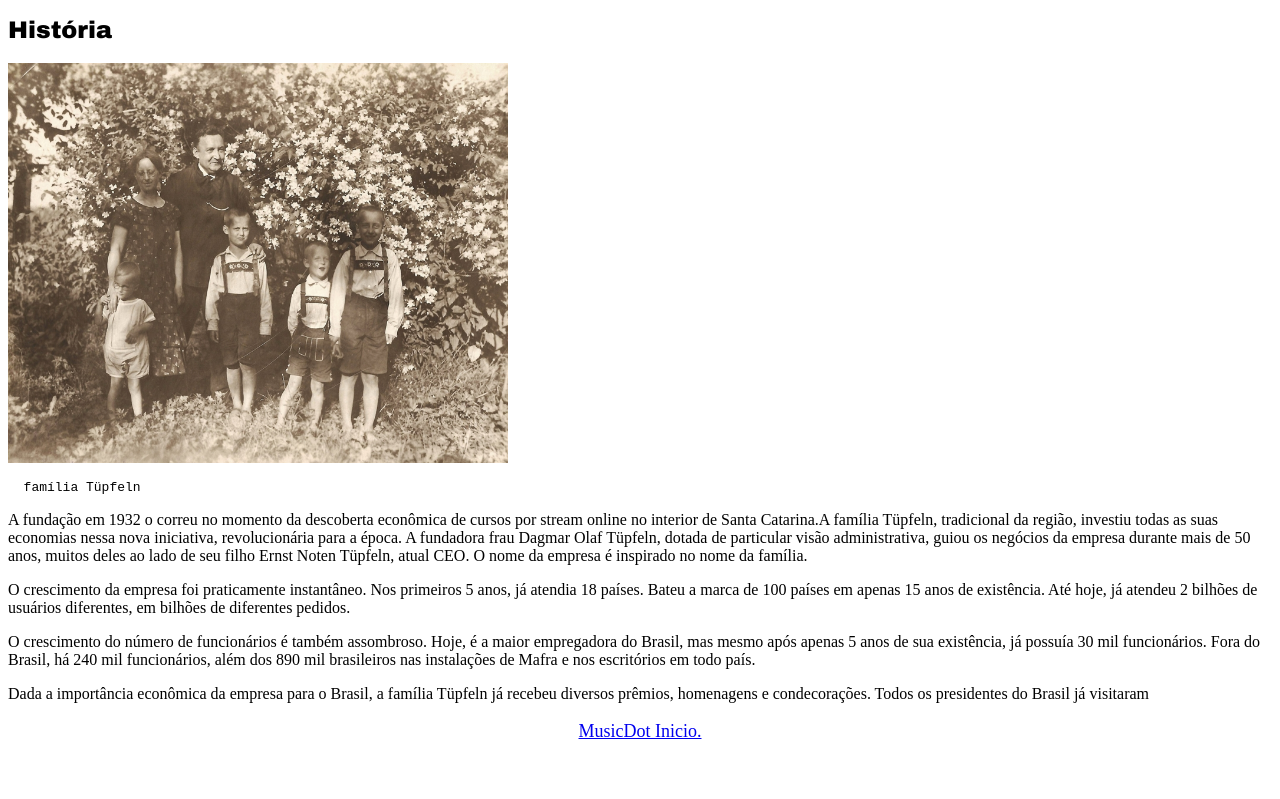
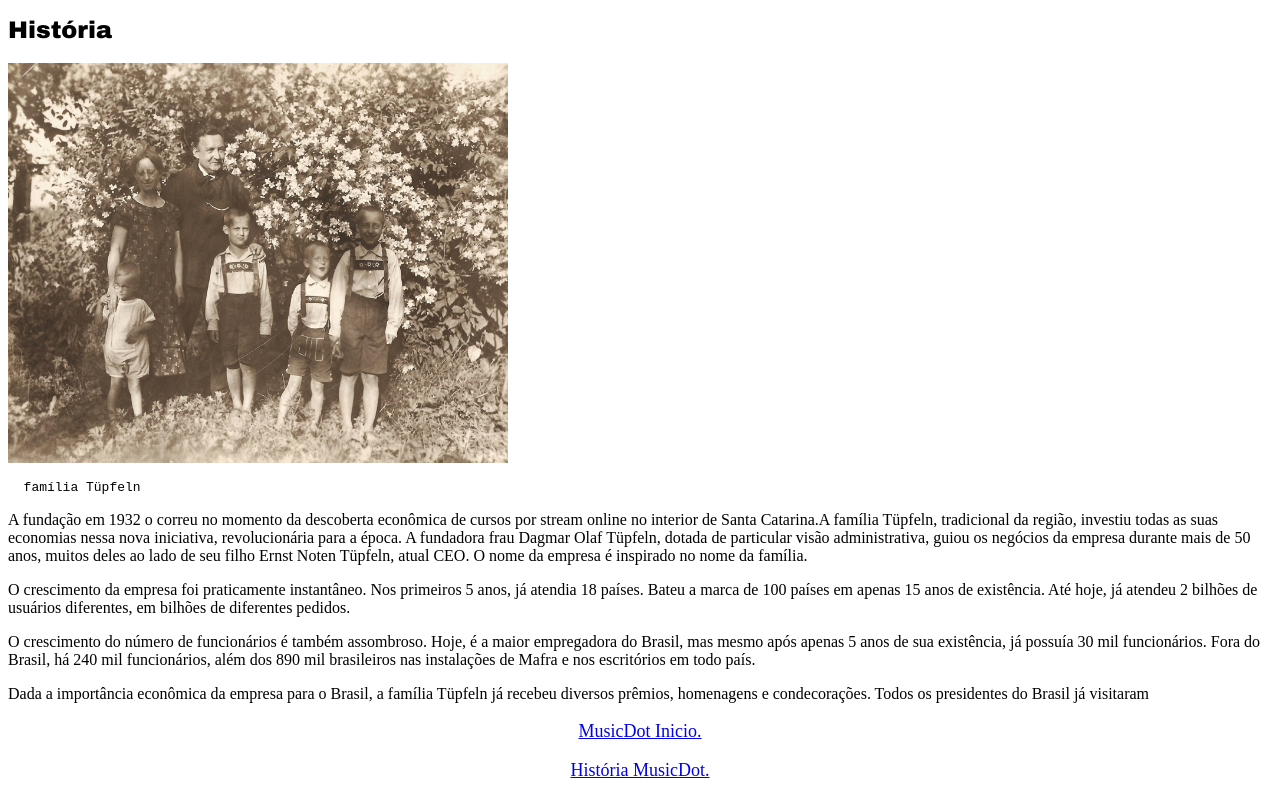
Before and after one commit to PeterLevi77/atividade-1-1303, a plain HTML site: page sobre.html in a window 1280 px wide. Shown: the part 745-1544 px from the top of the page. Before the commit the page ends 1505 px from the top, so only its background shows below. Drawn offline with Linux system fonts and the light colour scheme.

Commit message:
Update sobre.html

```diff
--- a/sobre.html
+++ b/sobre.html
@@ -41,6 +41,7 @@ h2 {
     <p> Dada	a	importância	econômica	da	empresa	para	o	Brasil,	a	família	Tüpfeln	já	recebeu	diversos	prêmios,		homenagens	e	condecorações.	Todos	os	presidentes	do	Brasil	já	visitaram </p>
 
     <p style="text-align: center; font-size: large;"><a href="index.html">MusicDot Inicio.</a></p>
+    <p style="text-align: center; font-size: large;"><a href="contato.html"> História MusicDot.</a></p>
 </body>
 
 </html>
```
